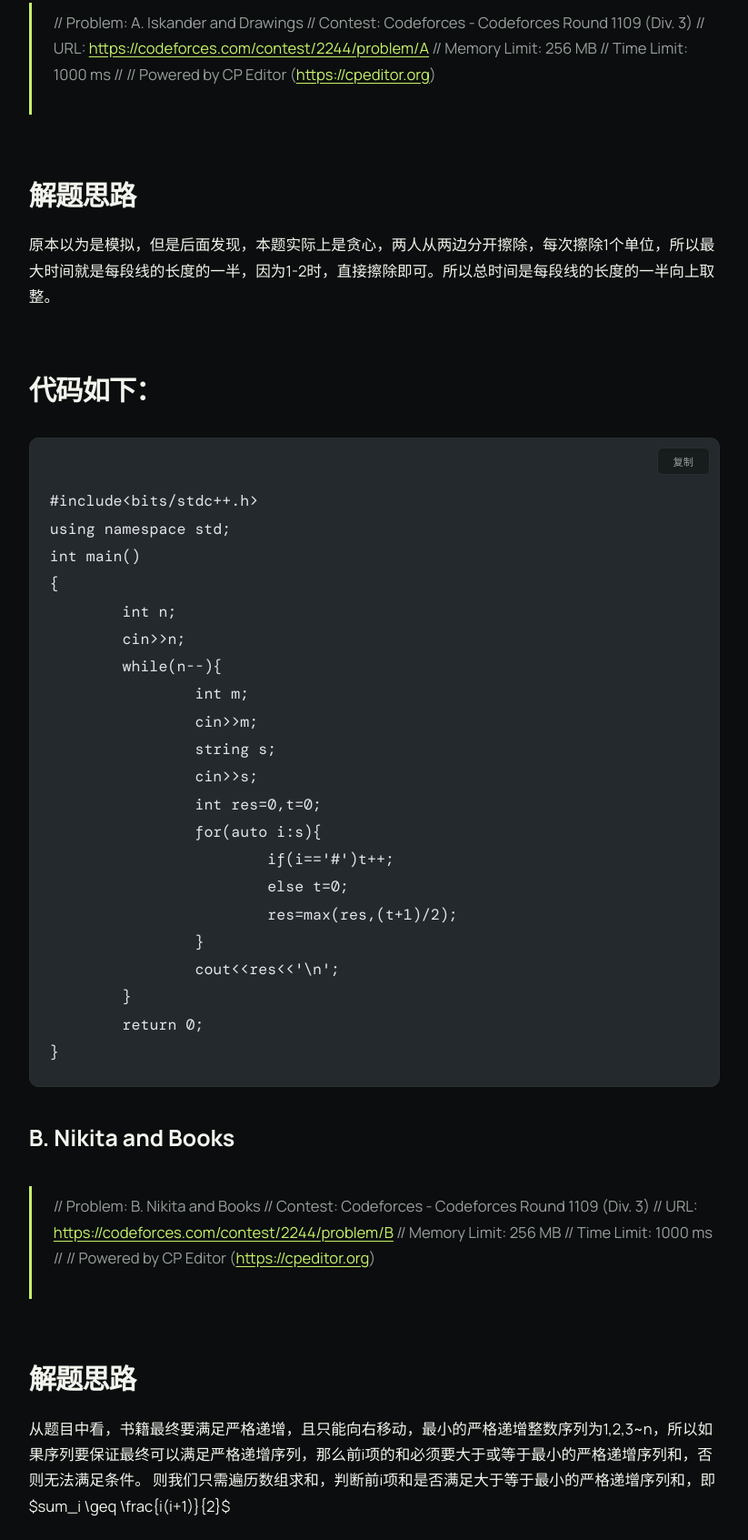
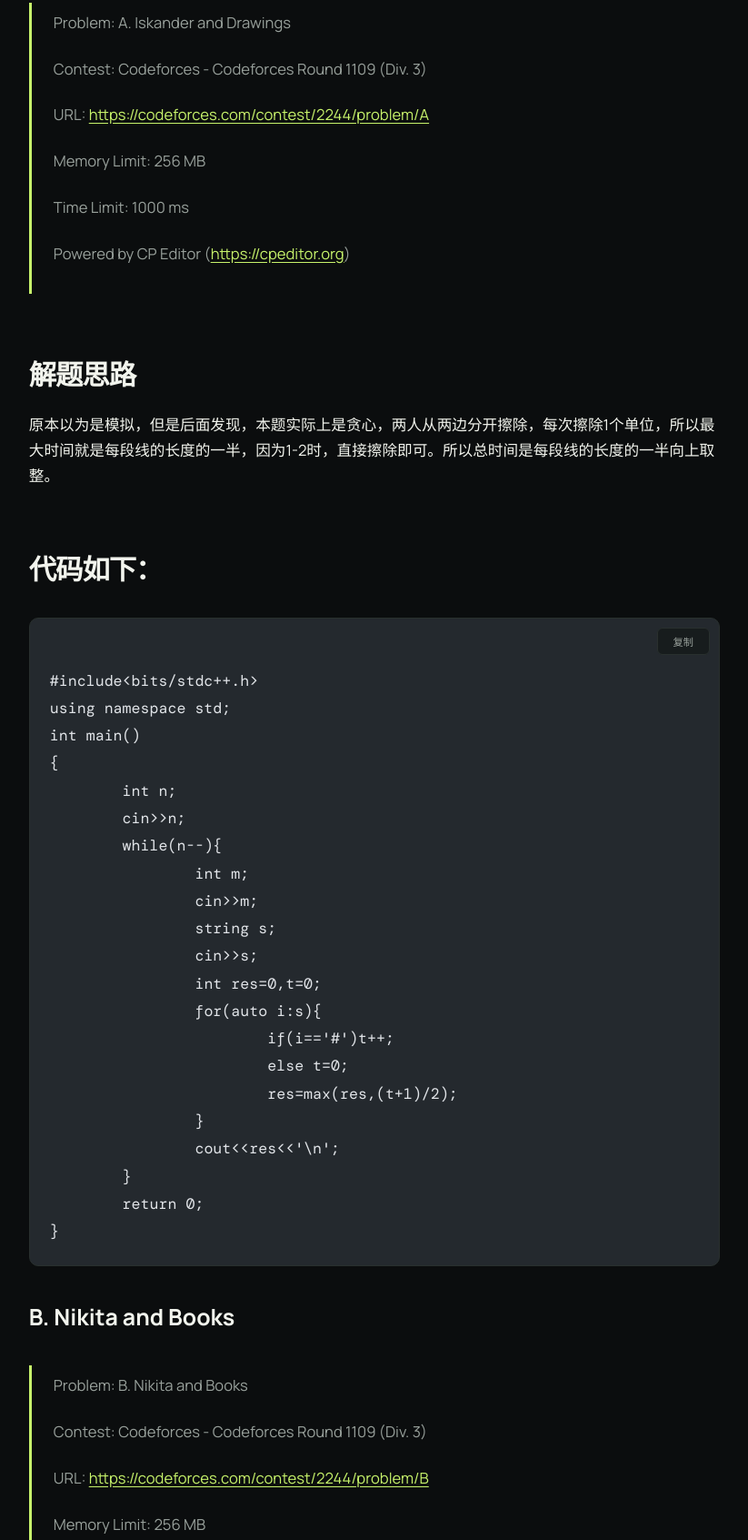
Before and after one commit to mxt1022/mxt1022.github.io, an Astro site: page /notes/algorithm/codeforces/2244_div3 in a window 1280 px wide. Shown: the part 637-2330 px from the top of the page at 91% size, without its empty margins (368-1191 px from the left). Built offline with nearby package versions, Linux system fonts and the light colour scheme; Astro itself is replaced by a stand-in of ours; code samples lack their colours.

Commit message:
codeforces_2244_div3_B

````diff
--- a/src/content/notes/algorithm/codeforces/2244_div3.md
+++ b/src/content/notes/algorithm/codeforces/2244_div3.md
@@ -9,13 +9,17 @@ tags: [贪心, 字符串]
 ---
 
 # A. Iskander and Drawings
->// Problem: A. Iskander and Drawings
->// Contest: Codeforces - Codeforces Round 1109 (Div. 3)
->// URL: https://codeforces.com/contest/2244/problem/A
->// Memory Limit: 256 MB
->// Time Limit: 1000 ms
->//
->// Powered by CP Editor (https://cpeditor.org)
+>Problem: A. Iskander and Drawings
+>
+>Contest: Codeforces - Codeforces Round 1109 (Div. 3)
+>
+>URL: https://codeforces.com/contest/2244/problem/A
+>
+>Memory Limit: 256 MB
+>
+>Time Limit: 1000 ms
+>
+>Powered by CP Editor (https://cpeditor.org)
 
 
 ## 解题思路
@@ -48,13 +52,17 @@ int main()
 ```
 
 # B. Nikita and Books
->// Problem: B. Nikita and Books
->// Contest: Codeforces - Codeforces Round 1109 (Div. 3)
->// URL: https://codeforces.com/contest/2244/problem/B
->// Memory Limit: 256 MB
->// Time Limit: 1000 ms
->//
->// Powered by CP Editor (https://cpeditor.org)
+>Problem: B. Nikita and Books
+>
+>Contest: Codeforces - Codeforces Round 1109 (Div. 3)
+>
+>URL: https://codeforces.com/contest/2244/problem/B
+>
+>Memory Limit: 256 MB
+>
+>Time Limit: 1000 ms
+>
+>Powered by CP Editor (https://cpeditor.org)
 
 ## 解题思路
 从题目中看，书籍最终要满足严格递增，且只能向右移动，最小的严格递增整数序列为1,2,3~n，所以如果序列要保证最终可以满足严格递增序列，那么前i项的和必须要大于或等于最小的严格递增序列和，否则无法满足条件。
````
